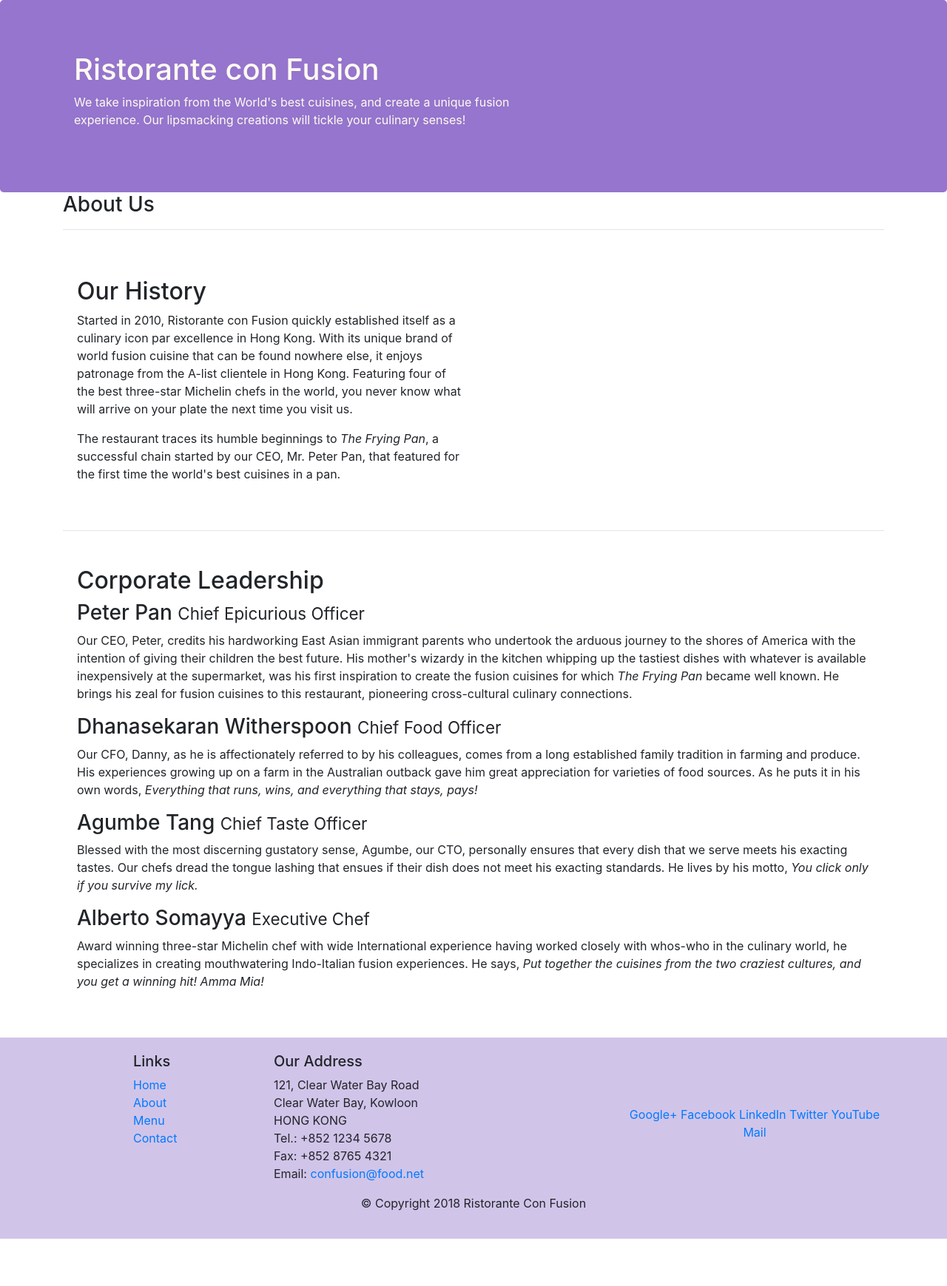
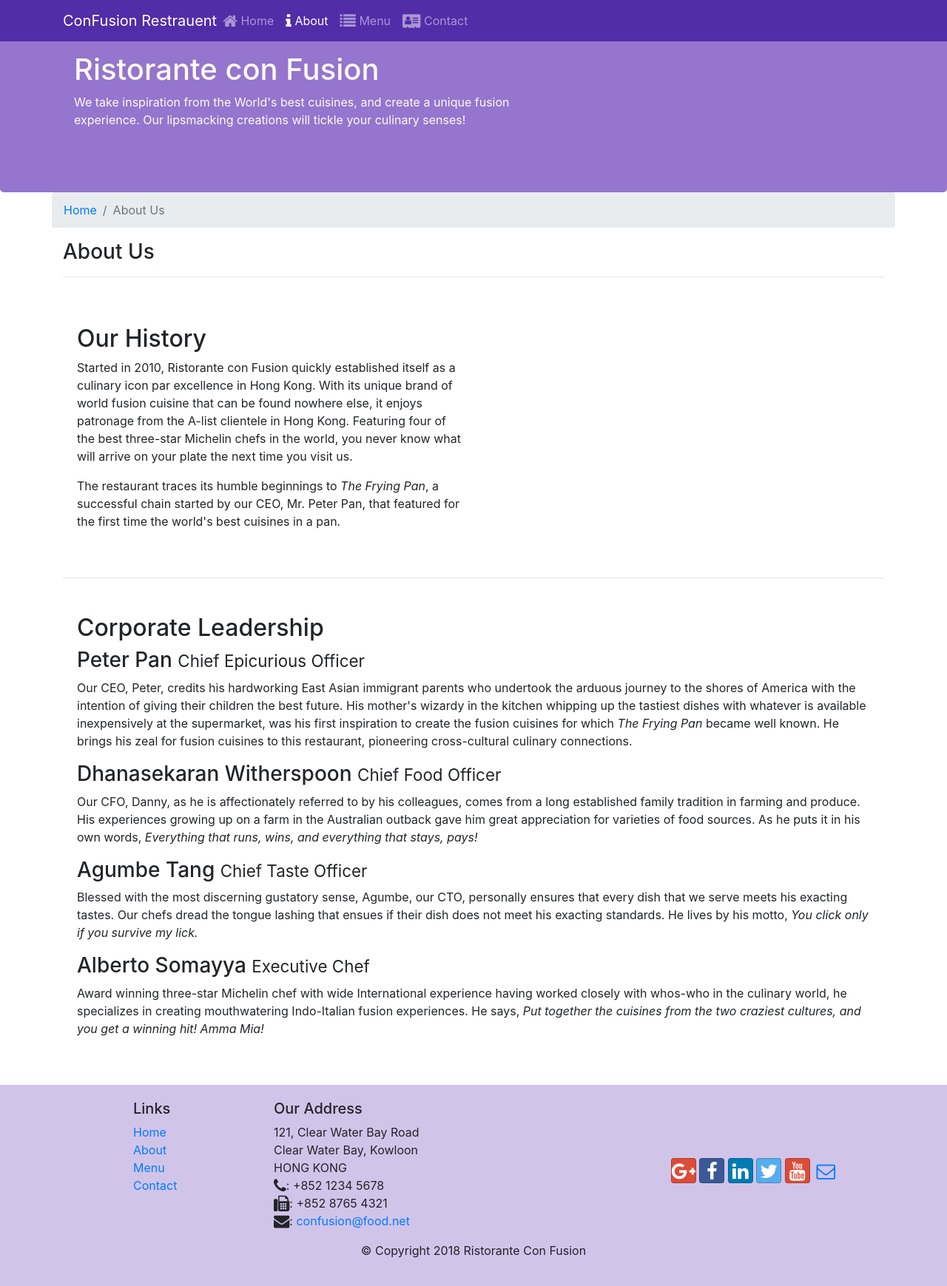
Before and after one commit to vageesan23/ConFusion-Bootstrap4, a website: page aboutus.html in a window 1280 px wide. Shown: the whole page at 74% size. Before the commit the page ends 1675 px from the top, so only its background shows below. Drawn offline with nearby package versions, Linux system fonts and the light colour scheme.

Commit message:
changed commited

```diff
--- a/aboutus.html
+++ b/aboutus.html
@@ -8,6 +8,8 @@
     <meta http-equiv="x-ua-compatible" content="ie=edge">
 
     <link rel="stylesheet" href="node_modules/bootstrap/dist/css/bootstrap.min.css">
+    <link rel="stylesheet" href="node_modules/font-awesome/css/font-awesome.min.css">
+    <link rel="stylesheet" href="node_modules/bootstrap-social/bootstrap-social.css">
     <link rel="stylesheet" href="css/styles.css">
 
     <title>Ristorante Con Fusion: About Us</title>
@@ -15,6 +17,26 @@
 </head>
 
 <body>
+
+
+    <nav class="navbar navbar-dark navbar-expand-sm fixed-top">
+        <div class="container">
+            <button class="navbar-toggler" type="button" data-toggle="collapse" data-target="#Navbar">
+                <span class="navbar-toggler-icon"></span>
+            </button>
+            <a class="navbar-brand mr-auto" href="./index.html">ConFusion Restrauent</a>
+            <div class="collapse navbar-collapse" id="Navbar">
+                <ul class="navbar-nav mr-auto">
+                    <li class="nav-item"><a class="nav-link" href="./index.html"><span class="fa fa-home fa-lg"></span> Home</a></li>
+                    <li class="nav-item active"><a class="nav-link" href="#"><span class="fa fa-info fa-lg"></span> About</a></li>
+                    <li class="nav-item"><a class="nav-link" href="#"><span class="fa fa-list fa-lg"></span> Menu</a></li>
+                    <li class="nav-item"><a class="nav-link" href="#"><span class="fa fa-address-card fa-lg"></span> Contact</a></li>
+                </ul>
+            </div>
+        </div>
+
+    </nav>
+
 
     <header class="jumbotron">
         <div class="container">
@@ -32,6 +54,10 @@
 
     <div class="container">
         <div class="row">
+            <ol class="col-12 breadcrumb">
+                <li class="breadcrumb-item"><a href="./index.html">Home</a></li>
+                <li class="breadcrumb-item active">About Us</li>
+            </ol>
             <div class="col-12">
                 <h3>About Us</h3>
                 <hr>
@@ -94,7 +120,7 @@
                 <div class="col-4 offset-1 col-sm-2">
                     <h5>Links</h5>
                     <ul class="list-unstyled">
-                        <li><a href="#">Home</a></li>
+                        <li><a href="./index.html">Home</a></li>
                         <li><a href="#">About</a></li>
                         <li><a href="#">Menu</a></li>
                         <li><a href="#">Contact</a></li>
@@ -106,19 +132,19 @@
                         121, Clear Water Bay Road<br>
                         Clear Water Bay, Kowloon<br>
                         HONG KONG<br>
-                        Tel.: +852 1234 5678<br>
-                        Fax: +852 8765 4321<br>
-                        Email: <a href="mailto:confusion@food.net">confusion@food.net</a>
+                        <i class="fa fa-phone fa-lg"></i>: +852 1234 5678<br>
+                        <i class="fa fa-fax fa-lg"></i>: +852 8765 4321<br>
+                        <i class="fa fa-envelope fa-lg"></i>: <a href="mailto:confusion@food.net">confusion@food.net</a>
                     </address>
                 </div>
                 <div class="col-12 col-sm-4 align-self-center">
                     <div class="text-center">
-                        <a href="http://google.com/+">Google+</a>
-                        <a href="http://www.facebook.com/profile.php?id=">Facebook</a>
-                        <a href="http://www.linkedin.com/in/">LinkedIn</a>
-                        <a href="http://twitter.com/">Twitter</a>
-                        <a href="http://youtube.com/">YouTube</a>
-                        <a href="mailto:">Mail</a>
+                        <a class="btn btn-social-icon btn-google" href="http://google.com/+"><i class="fa fa-google-plus fa-lg"></i></a>
+                        <a class="btn btn-social-icon btn-facebook" href="http://www.facebook.com/profile.php?id="><i class="fa fa-facebook fa-lg"></i></a>
+                        <a class="btn btn-social-icon btn-linkedin" href="http://www.linkedin.com/in/"><i class="fa fa-linkedin fa-lg"></i></a>
+                        <a class="btn btn-social-icon btn-twitter" href="http://twitter.com/"><i class="fa fa-twitter fa-lg"></i></a>
+                        <a class="btn btn-social-icon btn-google" href="http://youtube.com/"><i class="fa fa-youtube fa-lg"></i></a>
+                        <a class="btn btn-social-icon" href="mailto:"><i class="fa fa-envelope-o fa-lg"></i></a>
                     </div>
                 </div>
             </div>
--- a/css/styles.css
+++ b/css/styles.css
@@ -28,3 +28,12 @@
     margin: 0pox;
     color: #0f0f0f;
 }
+
+.body{
+    padding: 50px 0px 0px 0px;
+    z-index: 0;
+}
+
+.navbar-dark{
+    background-color: #512DA8;
+}
--- a/package.json
+++ b/package.json
@@ -15,6 +15,8 @@
   },
   "dependencies": {
     "bootstrap": "^4.0.0",
+    "bootstrap-social": "^5.1.1",
+    "font-awesome": "^4.7.0",
     "jquery": "^3.3.1",
     "popper.js": "^1.12.9"
   }
```
Also changed, not shown: index.html (+18 -16 lines), 1 other file.
